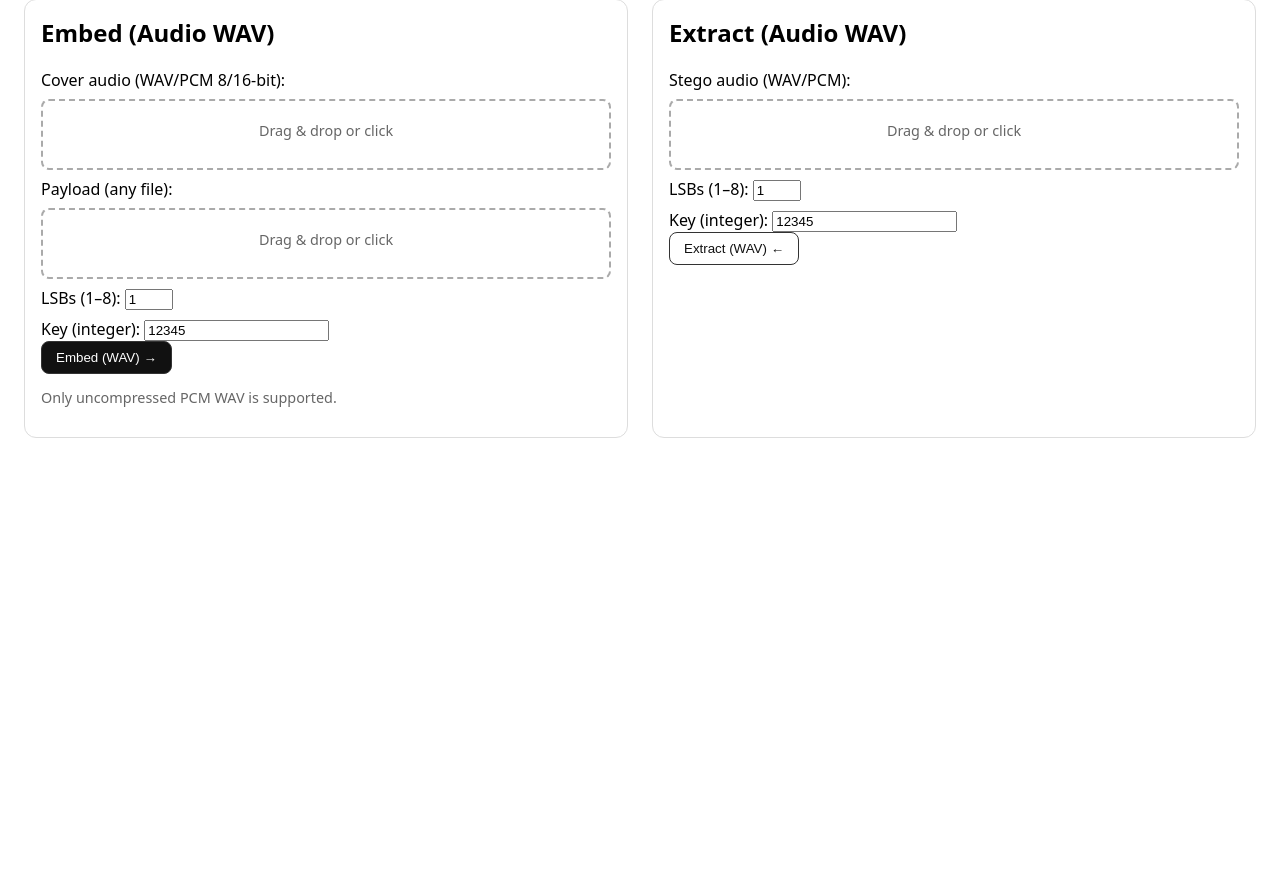
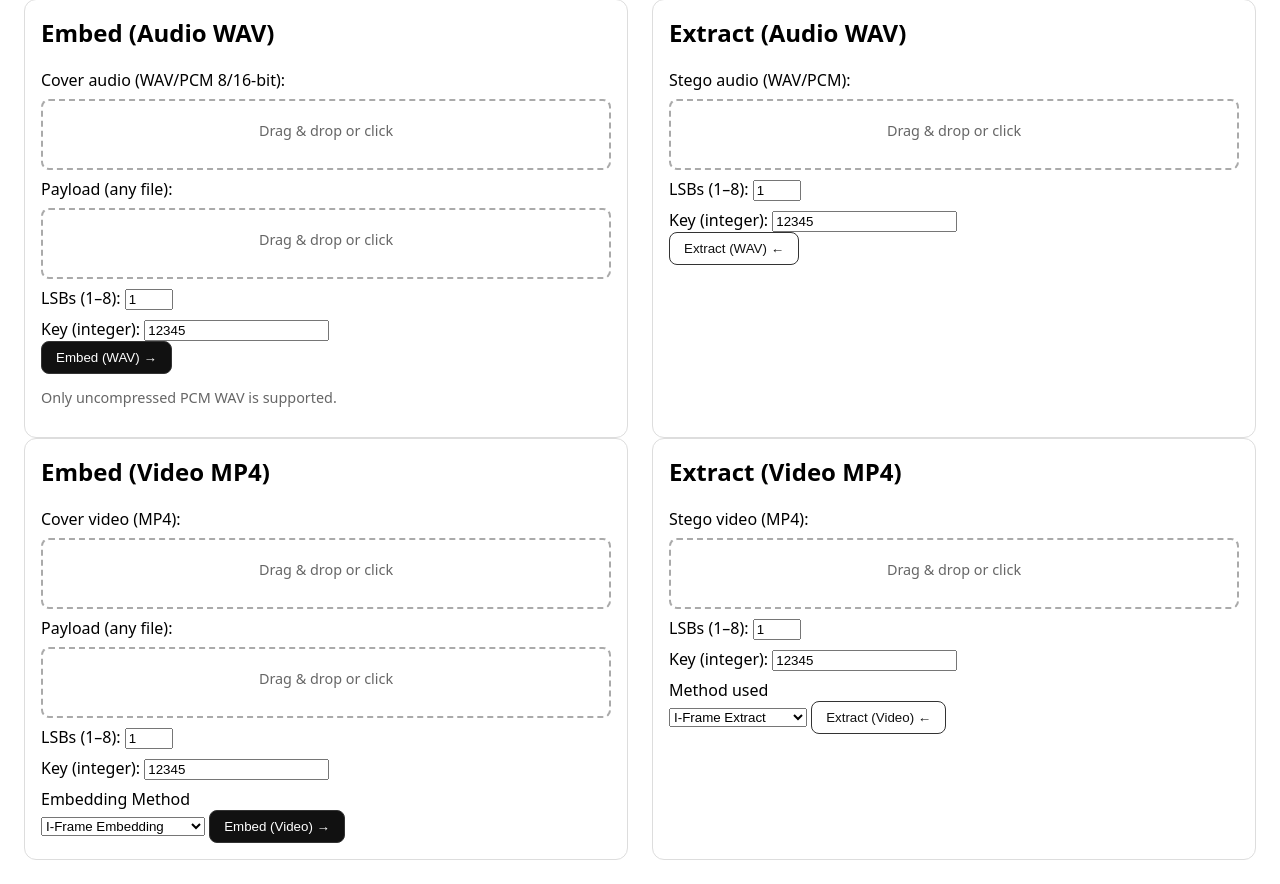
Before and after one commit to jkoui/INF2005, a Flask app: page / in a window 1280 px wide. Shown: the part 890-1774 px from the top of the page. Before the commit the page ends 1328 px from the top, so only its background shows below. Run offline with Flask 3, Linux system fonts and the light colour scheme; some libraries are stand-ins or nearby versions.

Commit message:
MP4 IFRAME WORKS

```diff
--- a/app/app.py
+++ b/app/app.py
@@ -1,7 +1,11 @@
 import io
 import os
 from typing import Tuple
+import numpy as np
 import os as _os
+import subprocess
+import tempfile
+import shutil
 
 from flask import Flask, render_template, request, send_file, redirect, url_for, flash
 from PIL import Image
@@ -24,7 +28,8 @@ from stego.media import (
     image_lsb_plane, image_diff, img_to_data_url,
     load_wav_from_file, save_wav_to_bytes, wav_capacity_bits,
     audio_to_data_url, mean_abs_byte_delta,
-    image_bit_plane, image_lsb_change_mask
+    image_bit_plane, image_lsb_change_mask,
+    load_video_from_file, save_video_to_bytes, video_capacity_bits
 )
 
 app = Flask(__name__)
@@ -88,6 +93,28 @@ _LAST_PAYLOAD: Tuple[bytes, str] = (b"", "recovered.bin")
 @app.get("/")
 def index():
     return render_template("index.html", result=None)
+
+# ==========================================================
+# MP4 Audio utilities
+# ==========================================================
+def extract_audio_from_mp4(mp4_path, wav_path):
+    """Use ffmpeg to extract audio track from MP4 as PCM WAV."""
+    cmd = ["ffmpeg", "-y", "-i", mp4_path, "-vn", "-acodec", "pcm_s16le", wav_path]
+    subprocess.run(cmd, check=True)
+
+def replace_audio_in_mp4(video_in, audio_wav, video_out):
+    """Mux stego WAV back into MP4, replacing the original audio track."""
+    cmd = [
+        "ffmpeg", "-y",
+        "-i", video_in,
+        "-i", audio_wav,
+        "-c:v", "copy",     # copy video, don’t re-encode
+        "-map", "0:v:0",    # take video from original
+        "-map", "1:a:0",    # take audio from stego wav
+        "-shortest",        # trim to shortest stream
+        video_out
+    ]
+    subprocess.run(cmd, check=True)
 
 # -------- Image routes --------
 @app.post("/embed")
@@ -503,5 +530,187 @@ def download_payload():
     _name, mime = safe_download_name_and_mime(ext if ext else ".bin")
     return send_file(io.BytesIO(data), as_attachment=True, download_name=fname, mimetype=mime)
 
+_LAST_STEGO_VIDEO: bytes = b""
+_LAST_STEGO_METHOD: str = "iframe"
+
+@app.post("/embed_video")
+def embed_video():
+    global _LAST_STEGO_VIDEO, _LAST_STEGO_METHOD
+    try:
+        cover = request.files.get("cover_video")
+        payload = request.files.get("payload_video")
+        method = request.form.get("method", "iframe")
+        n_lsb = int(request.form.get("lsb", "1"))
+        key = int(request.form.get("key", "0"))
+
+        if not cover or not payload:
+            flash("Please provide both cover and payload.")
+            return redirect(url_for("index"))
+
+        # --- crypto ---
+        payload_bytes = payload.read()
+        orig_name = os.path.basename(payload.filename or "payload.bin")
+
+        salt = _os.urandom(SALT_LEN)
+        key_bytes = derive_key(int(key), salt)
+        nonce, ciphertext_with_tag = encrypt_aes_gcm(key_bytes, payload_bytes, aad=None)
+        plain_sha = sha256(payload_bytes)
+
+        header = build_secure_header(
+            plain_len=len(payload_bytes),
+            filename=orig_name,
+            lsb_used=n_lsb,
+            start_offset=0,
+            nonce=nonce,
+            salt=salt,
+            sha256_bytes=plain_sha,
+            roi_x1=0, roi_y1=0, roi_x2=0, roi_y2=0
+        )
+
+        header_bits = bytes_to_bits(header)
+        cipher_bits = bytes_to_bits(ciphertext_with_tag)
+        all_bits = np.concatenate([header_bits, cipher_bits])
+
+        with tempfile.TemporaryDirectory() as tmpdir:
+            input_mp4 = os.path.join(tmpdir, "input.mp4")
+            cover.save(input_mp4)
+
+            if method == "iframe":
+                # ---- Video I-frame stego ----
+                cover.stream.seek(0)  # reset to start
+                flat, meta, frames = load_video_from_file(cover)
+                cap_bits = video_capacity_bits(flat.size, n_lsb)
+                if all_bits.size > cap_bits:
+                    flash("Payload too large for video (I-frame).")
+                    return redirect(url_for("index"))
+
+                flat_mut = embed_bits_into_bytes(flat.copy(), all_bits, n_lsb, key)
+                stego_bytes = save_video_to_bytes(flat_mut, meta)
+
+            else:
+                # ---- Audio-track stego ----
+                wav_in = os.path.join(tmpdir, "audio_in.wav")
+                wav_out = os.path.join(tmpdir, "audio_out.wav")
+                mp4_out = os.path.join(tmpdir, "stego.mp4")
+
+                # 1. extract audio
+                extract_audio_from_mp4(input_mp4, wav_in)
+
+                # 2. embed into WAV
+                with open(wav_in, "rb") as f:
+                    flat_bytes, wav_params, _ = load_wav_from_file(f)
+
+                cap_bits = wav_capacity_bits(flat_bytes.size, n_lsb)
+                if all_bits.size > cap_bits:
+                    flash("Payload too large for audio track.")
+                    return redirect(url_for("index"))
+
+                flat_mut = embed_bits_into_bytes(flat_bytes.copy(), all_bits, n_lsb, key)
+                stego_wav = save_wav_to_bytes(flat_mut, wav_params)
+                with open(wav_out, "wb") as f:
+                    f.write(stego_wav)
+
+                # 3. mux back to mp4
+                replace_audio_in_mp4(input_mp4, wav_out, mp4_out)
+
+                # read stego video bytes
+                with open(mp4_out, "rb") as f:
+                    stego_bytes = f.read()
+
+        _LAST_STEGO_VIDEO = stego_bytes
+        _LAST_STEGO_METHOD = method
+        result = {"download_video_url": url_for("download_stego_video")}
+        return render_template("index.html", result=result)
+
+    except Exception as e:
+        flash(f"Embed Video error: {e}")
+        return redirect(url_for("index"))
+
+@app.get("/download/stego_video")
+def download_stego_video():
+    if not _LAST_STEGO_VIDEO:
+        return redirect(url_for("index"))
+
+    filename = f"stego_{_LAST_STEGO_METHOD}.mp4"
+    return send_file(
+        io.BytesIO(_LAST_STEGO_VIDEO),
+        as_attachment=True,
+        download_name=filename,
+        mimetype="video/mp4"
+    )
+
+
+@app.post("/extract_video")
+def extract_video():
+    global _LAST_PAYLOAD
+    try:
+        stego = request.files.get("stego_video")
+        method = request.form.get("method", "iframe")
+        n_lsb = int(request.form.get("lsb", "1"))
+        key = int(request.form.get("key", "0"))
+
+        if not stego:
+            flash("Please provide a stego video.")
+            return redirect(url_for("index"))
+
+        with tempfile.TemporaryDirectory() as tmpdir:
+            input_mp4 = os.path.join(tmpdir, "stego.mp4")
+            stego.save(input_mp4)
+
+            if method == "iframe":
+                # ---- Extract from I-frames ----
+                with open(input_mp4, "rb") as f:
+                    flat, meta, frames = load_video_from_file(f)
+
+                def read_bits_header(nbits):
+                    return extract_bits_from_bytes(flat, n_lsb, key, nbits)
+
+                hdr, header_bits = parse_secure_header(read_bits_header)
+                cipher_len = hdr.plain_len + TAG_LEN
+                total_bits = header_bits + cipher_len * 8
+
+                all_bits = extract_bits_from_bytes(flat, n_lsb, key, total_bits)
+
+            else:
+                # ---- Extract from audio track ----
+                wav_in = os.path.join(tmpdir, "audio_in.wav")
+                extract_audio_from_mp4(input_mp4, wav_in)
+
+                with open(wav_in, "rb") as f:
+                    flat_bytes, wav_params, _ = load_wav_from_file(f)
+
+                def read_bits_header(nbits):
+                    return extract_bits_from_bytes(flat_bytes, n_lsb, key, nbits)
+
+                hdr, header_bits = parse_secure_header(read_bits_header)
+                cipher_len = hdr.plain_len + TAG_LEN
+                total_bits = header_bits + cipher_len * 8
+
+                all_bits = extract_bits_from_bytes(flat_bytes, n_lsb, key, total_bits)
+
+        # Rebuild ciphertext
+        all_bytes = bits_to_bytes(all_bits)
+        header_bytes_len = header_bits // 8
+        ciphertext_with_tag = all_bytes[header_bytes_len : header_bytes_len + cipher_len]
+
+        # Decrypt
+        key_bytes = derive_key(int(key), hdr.salt)
+        plaintext = decrypt_aes_gcm(key_bytes, hdr.nonce, ciphertext_with_tag, aad=None)
+
+        if sha256(plaintext) != hdr.sha256:
+            raise ValueError("Integrity check failed (SHA-256 mismatch). Wrong key or corrupted data.")
+
+        fname = secure_filename(hdr.name or "recovered.bin")
+        if not os.path.splitext(fname)[1]:
+            fname += ".bin"
+        _LAST_PAYLOAD = (plaintext, fname)
+
+        result = {"payload_name": fname}
+        return render_template("index.html", result=result)
+
+    except Exception as e:
+        flash(f"Extract Video error: {e}")
+        return redirect(url_for("index"))
+
 if __name__ == "__main__":
     app.run(debug=True)
--- a/app/templates/index.html
+++ b/app/templates/index.html
@@ -186,6 +186,56 @@
     </div>
   </div>
 
+  <div class="row">
+  <div class="card" style="flex:1; min-width: 340px;">
+    <h2>Embed (Video MP4)</h2>
+    <form action="{{ url_for('embed_video') }}" method="post" enctype="multipart/form-data">
+      <label>Cover video (MP4):</label>
+      <div class="drop-zone">Drag & drop or click
+        <input required type="file" name="cover_video" accept=".mp4,video/mp4">
+        <div class="file-name"></div>
+      </div>
+
+      <label>Payload (any file):</label>
+      <div class="drop-zone">Drag & drop or click
+        <input required type="file" name="payload_video">
+        <div class="file-name"></div>
+      </div>
+
+      <label>LSBs (1–8): <input type="number" name="lsb" min="1" max="8" value="1" required></label>
+      <label>Key (integer): <input type="number" name="key" value="12345" required></label>
+
+      <label>Embedding Method</label>
+      <select name="method">
+        <option value="iframe" selected>I-Frame Embedding</option>
+        <option value="audio">Audio Track Embedding</option>
+      </select>
+
+      <button class="btn" type="submit">Embed (Video) →</button>
+    </form>
+  </div>
+
+  <div class="card" style="flex:1; min-width: 340px;">
+    <h2>Extract (Video MP4)</h2>
+    <form action="{{ url_for('extract_video') }}" method="post" enctype="multipart/form-data">
+      <label>Stego video (MP4):</label>
+      <div class="drop-zone">Drag & drop or click
+        <input required type="file" name="stego_video" accept=".mp4,video/mp4">
+        <div class="file-name"></div>
+      </div>
+      <label>LSBs (1–8): <input type="number" name="lsb" min="1" max="8" value="1" required></label>
+      <label>Key (integer): <input type="number" name="key" value="12345" required></label>
+      <label>Method used</label>
+      <select name="method">
+        <option value="iframe" selected>I-Frame Extract</option>
+        <option value="audio">Audio Track Extract</option>
+      </select>
+      <button class="btn secondary" type="submit">Extract (Video) ←</button>
+    </form>
+  </div>
+</div>
+
+
   {% if result %}
     <hr>
     <h2>Result</h2>
@@ -280,6 +330,9 @@
     {% endif %}
     {% if result.download_wav_url %}
       <p><a class="btn" href="{{ result.download_wav_url }}">Download stego audio</a></p>
+    {% endif %}
+    {% if result.download_video_url %}
+      <p><a class="btn" href="{{ result.download_video_url }}">Download stego video</a></p>
     {% endif %}
   {% endif %}
 
```
Also changed, not shown: app/stego/media.py (+98 -16 lines).
